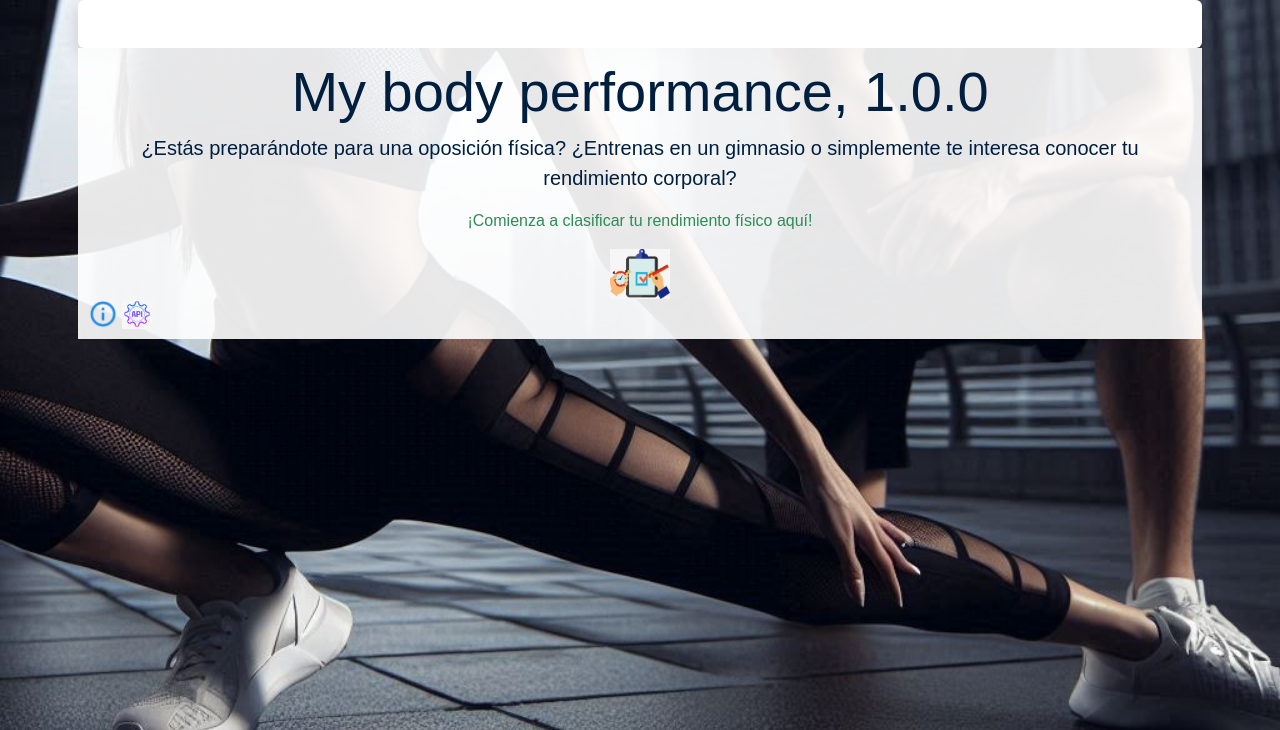
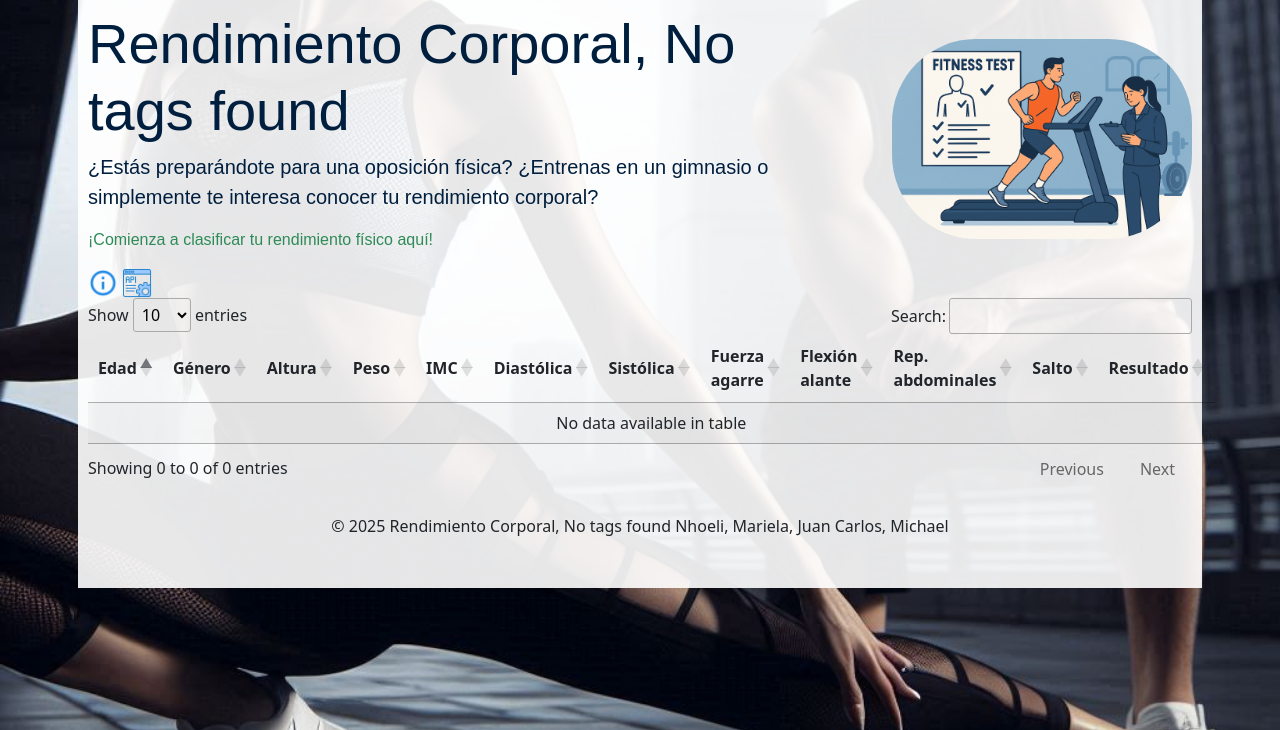
Before and after one commit to Bootcamp-IA-P4/Clasificaci-n_Multiclase_equipo_6, a FastAPI app: page / in a window 1280 px wide. Shown: the top 730 px of the page. Run offline with FastAPI, Linux system fonts and the light colour scheme; data that the repository does not hold is empty; parts of the project's set-up code (start-up, migrations or seed data) failed here and were passed over; some libraries are stand-ins or nearby versions.

Commit message:
fix: change element on crash in merge

```diff
--- a/core/config.py
+++ b/core/config.py
@@ -11,7 +11,6 @@ class Settings:
         self.clean_data_path = "data/clean_data.csv"
         self.combined_data = "data/combined_data.csv"
         self.test_data_logs = "data/test_data_logs.csv"
-        self.proyect_name = "My body performance"
         self.repository = "https://api.github.com/repos/Bootcamp-IA-P4/Clasificaci-n_Multiclase_equipo_6"
         self.version = "1.0.0"
         self.description = "¿Estás preparándote para una oposición física? ¿Entrenas en un gimnasio o simplemente te interesa conocer tu rendimiento corporal?"
--- a/main.py
+++ b/main.py
@@ -29,8 +29,8 @@ inv_class_map = {v: k for k, v in class_map.items()}
 
 # uvicorn main:app --reload
 
-# VERSION=github.get_latest_github_tag()
-VERSION = settings.version
+VERSION=github.get_latest_github_tag()
+
 @asynccontextmanager
 async def lifespan(app: FastAPI):
     model_a_b.load_data()
--- a/static/style.css
+++ b/static/style.css
@@ -145,9 +145,39 @@
 #predict{
   text-align: right;
 }
+#tracer {
+      width: 800px !important;
+      text-align: right;
+    }
+
+    #tracer pre {
+      text-align: left;
+      word-wrap: break-word;
+      overflow-wrap: break-word;
+    }
+
+    #result img {
+      text-align: center;
+    }
+
+    #result pre {
+      font-size: 8em;
+    }
+
+    #radarChart {
+      width: 333px !important;
+      height: 333px !important;
+    }
 .buttom_test_form{
   cursor: pointer;
-  height: 50px;
+  height: 200px;
+  border-radius: 84px;
+  transition: box-shadow 0.2s, transform 0.2s;
+}
+
+.buttom_test_form:hover {
+  box-shadow: 0 8px 24px rgba(0,0,0,0.2);
+  transform: scale(1.05);
 }
 .lead_left{
   text-align: center;
--- a/templates/index.html
+++ b/templates/index.html
@@ -13,59 +13,27 @@
   <link rel="stylesheet" href="/static/style.css">
   <meta name="description" content="{{ description }}" />
   <title>{{ title }}</title>
-
 </head>
-<style>
-
-</style>
-  <body>
-    <div class="container bg-white rounded shadow p-4"></div>
-    <section class="bg-light text-center py-1 padding">
-      <div class="container">
-        <h1 class="display-4">{{ title }}</h1>
-        <p class="lead">{{ description }}</p>
-      </div>
-      <p class="lead_left">{{ slogan }}</p>
-      <img src="{{ url_for('static', path='img/test.jpg') }}" class="buttom_test_form" title="Do physical test"
-        onclick="window.test_p.showModal();" />
-      <div style="text-align: left;">
-      <img
-          src="{{ url_for('static', path='img/info.png') }}"
-          class="booton"
-          title="Tracer"
-          onclick="window.tracer.showModal();"
-        />
-      <a href="/docs" target="_black">
-        <img
-            src="{{ url_for('static', path='img/api.png') }}"
-            class="booton"
-            title="Api docs"
-          />
-        </a>
-      </div>
-
-      <dialog id="test_p" class="ali container mt-4">
-        <img
-          src="{{ url_for('static', path='img/boton.png') }}"
-          class="booton"
-          title="Close window"
-          onclick="window.test_p.close();"
-        />
-        <div class="">
 
 <body>
   <section class="bg-light text-center py-1 padding">
-    <div class="container">
-      <h1 class="display-4">{{ title }}</h1>
-      <p class="lead">{{ description }}</p>
+    <div class="d-flex align-items-center justify-content-between flex-wrap" style="gap: 24px;">
+      <div style="width:740px;">
+        <h1 class="display-4 text-start">{{ title }}</h1>
+        <p class="lead text-start">{{ description }}</p>
+        <p class="lead_left text-start">{{ slogan }}</p>
+      </div>
+      <div>
+        <img src="{{ url_for('static', path='img/test.png') }}" class="buttom_test_form" title="Hacer análisis"
+          onclick="window.test_p.showModal();" />
+      </div>
     </div>
     <div style="text-align: left;">
-      <img src="{{ url_for('static', path='img/test.jpg') }}" class="booton" title="Do physical test"
-        onclick="window.test_p.showModal();" />
-      <img src="{{ url_for('static', path='img/info.png') }}" class="booton" title="Tracer"
+
+      <img src="{{ url_for('static', path='img/info.png') }}" class="booton" title="Trazabilidad app"
         onclick="window.tracer.showModal();" />
       <a href="/docs" target="_black">
-        <img src="{{ url_for('static', path='img/api.png') }}" class="booton" title="Api docs" />
+        <img src="{{ url_for('static', path='img/api_2.png') }}" class="booton" title="Documentación API" />
       </a>
     </div>
 
@@ -380,18 +348,18 @@
       <table id="myTable" class="display">
         <thead>
           <tr>
-            <th>Age</th>
-            <th>Gender</th>
-            <th>Height</th>
-            <th>Weight</th>
-            <th>BMI</th>
-            <th>Diastolic</th>
-            <th>Systolic</th>
-            <th>Grip Strength</th>
-            <th>Forward Bend</th>
-            <th>Sit-ups</th>
-            <th>Jump</th>
-            <th>Result</th>
+            <th>Edad</th>
+            <th>Género</th>
+            <th>Altura</th>
+            <th>Peso</th>
+            <th>IMC</th>
+            <th>Diastólica</th>
+            <th>Sistólica</th>
+            <th>Fuerza agarre</th>
+            <th>Flexión alante</th>
+            <th>Rep. abdominales</th>
+            <th>Salto</th>
+            <th>Resultado</th>
           </tr>
         </thead>
 
```
Also changed, not shown: static/img/api.jpg (deleted), static/img/api_2.png (added), static/img/test.png (added), 1 other file.
